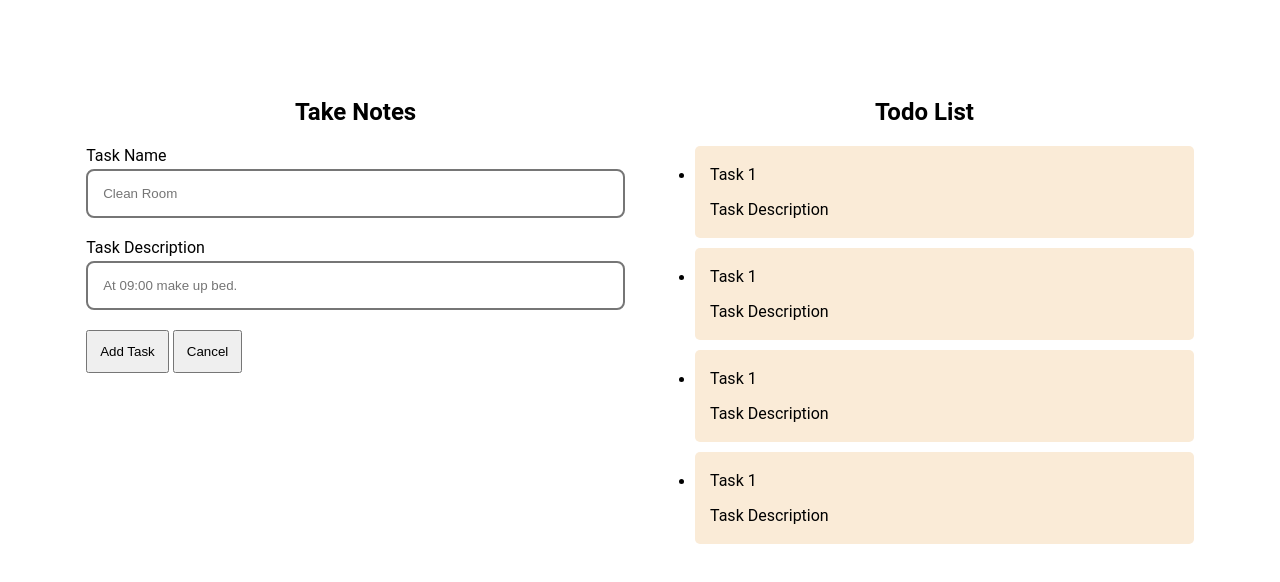
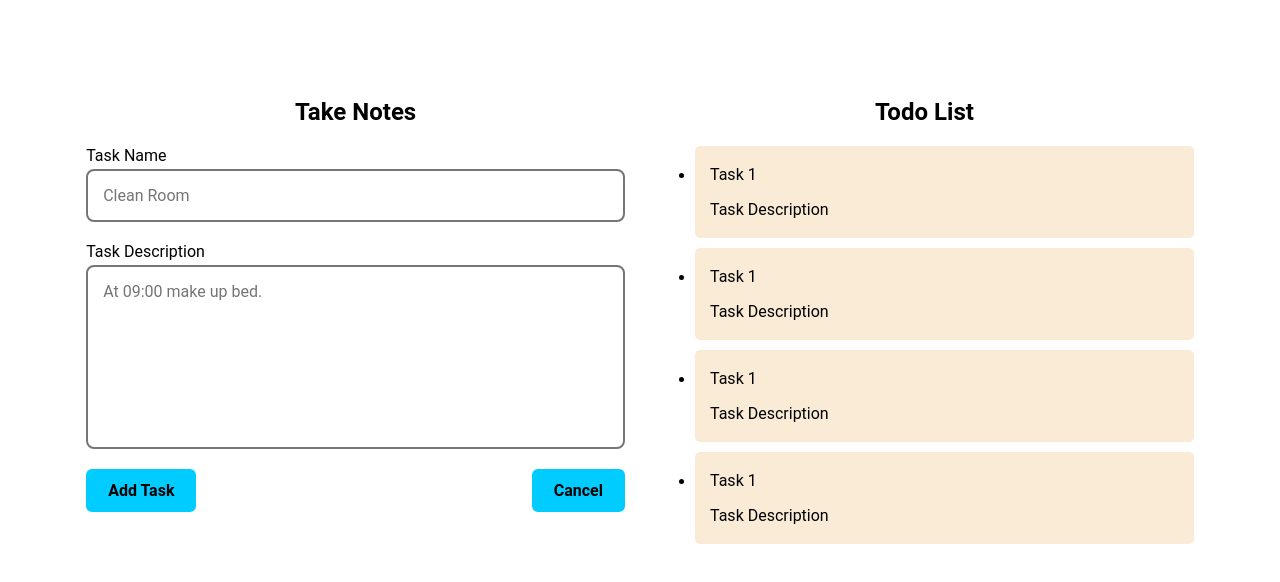
Before and after one commit to sonwabileIT/note-taking-app, a plain HTML site: page index.html in a window 1280 px wide. Drawn offline with Linux system fonts and the light colour scheme.

Commit message:
style: adjust layout

```diff
--- a/index.html
+++ b/index.html
@@ -16,9 +16,9 @@
             </div>
             <div id="input">
                 <label>Task Description</label>
-                <input type="text" placeholder="At 09:00 make up bed.">
+                <textarea type="text" placeholder="At 09:00 make up bed."></textarea>
             </div>
-            <div>
+            <div id="button-section">
                 <button>Add Task</button>
                 <button>Cancel</button>
             </div>
--- a/styles.css
+++ b/styles.css
@@ -12,6 +12,13 @@ input {
     border-style: solid;
     border-radius: 8px;
     /* border-color: lemonchiffon; */
+    font-family: 'Roboto';
+    font-size: medium;
+}
+
+input:focus {
+    border-color: transparent ;
+    outline: 2px solid rgb(255, 94, 0);
 }
 
 #button-section {
@@ -37,7 +44,33 @@ section {
 }
 
 button {
-    padding: 12px;
+    padding: 10px 20px;
+    /* padding-left: 15px; */
+    border-style: solid;
+    border-radius: 6px;
+    border-color: rgb(0, 204, 255);
+    font-family: 'Roboto';
+    font-size: medium;
+    font-weight:600;
+    background-color: rgb(0, 204, 255);
+}
+
+textarea {
+    resize: none;
+    height: 150px;
+    /* width: 92%; */
+    padding: 15px;
+    border-style: solid;
+    border-width:2px;
+    border-radius: 8px;
+    font-family: 'Roboto';
+    font-size: medium;
+}
+
+textarea:focus {
+    border-color: transparent ;
+    outline: 2px solid rgb(255, 94, 0);
+
 }
 
 #taskTextbox {
```
